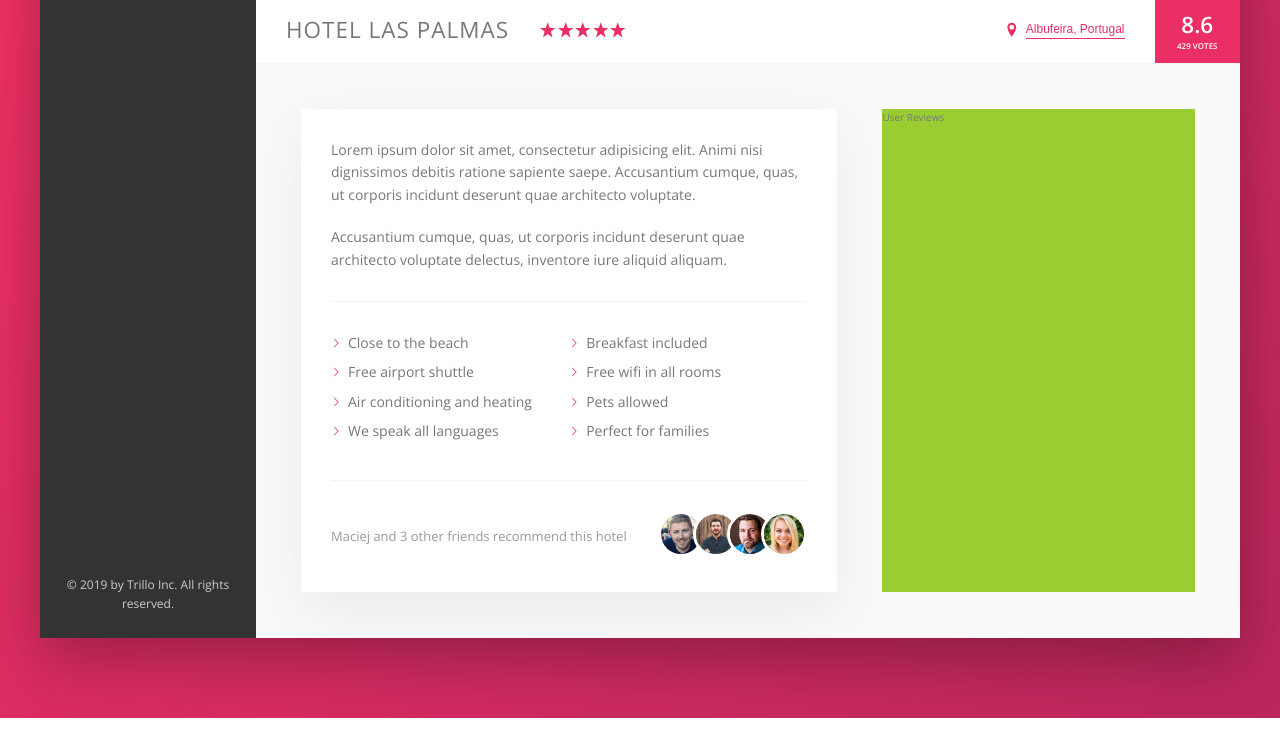
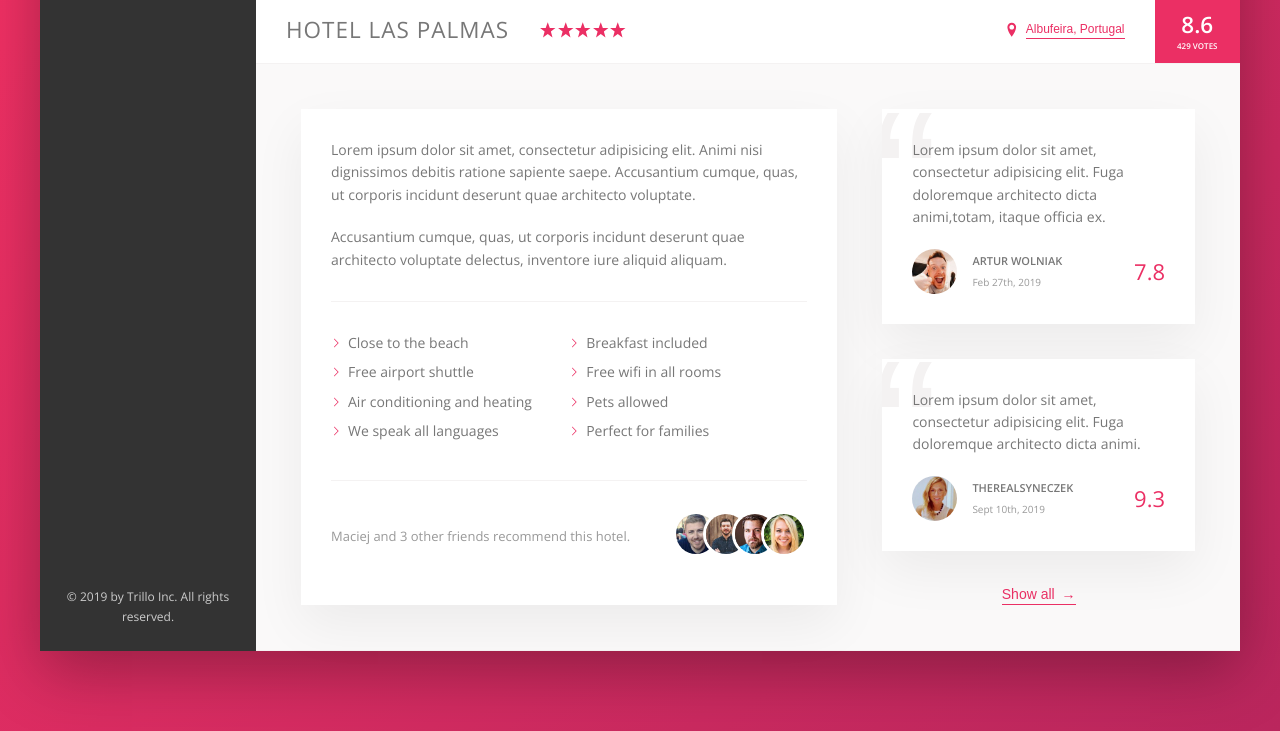
Before and after one commit to DrMalina/Trillo-App, a website: page index.html in a window 1280 px wide. Shown: the part 538-1269 px from the top of the page. Drawn offline with nearby package versions, Linux system fonts and the light colour scheme.

Commit message:
User reviews section

```diff
--- a/index.html
+++ b/index.html
@@ -156,7 +156,7 @@
                             </ul>
                             <div class="recommend">
                                 <p class="recommend__count">
-                                    Maciej and 3 other friends recommend this hotel
+                                    Maciej and 3 other friends recommend this hotel.
                                 </p>
                                 <div class="recommend__friends">
                                     <img src="img/user-3.jpg" alt="Friend 1" class="recommend__photo">
@@ -167,7 +167,35 @@
                             </div>
                         </div>
                         <div class="user-reviews">
-                            User Reviews
+                            <figure class="review">
+                                <blockquote class="review__text">
+                                    Lorem ipsum dolor sit amet, consectetur adipisicing elit. Fuga doloremque architecto dicta animi,totam, itaque officia ex.
+                                </blockquote>
+                                <figcaption class="review__user">
+                                    <img src="img/user-1.jpg" alt="User 1" class="review__photo">
+                                    <div class="review__user-box">
+                                        <p class="review__user-name">Artur Wolniak</p>
+                                        <p class="review__user-date">Feb 27th, 2019</p>
+                                    </div>
+                                    <div class="review__rating">7.8</div>
+                                </figcaption>
+                            </figure>
+
+                            <figure class="review">
+                                <blockquote class="review__text">
+                                    Lorem ipsum dolor sit amet, consectetur adipisicing elit. Fuga doloremque architecto dicta animi.
+                                </blockquote>
+                                <figcaption class="review__user">
+                                    <img src="img/user-2.jpg" alt="User 1" class="review__photo">
+                                    <div class="review__user-box">
+                                        <p class="review__user-name">TheRealSyneczek</p>
+                                        <p class="review__user-date">Sept 10th, 2019</p>
+                                    </div>
+                                    <div class="review__rating">9.3</div>
+                                </figcaption>
+                            </figure>
+
+                            <button class="btn-inline">Show all <span>&rarr;</span></button>
                         </div>
                     </div>
                 </main>
--- a/sass/_components.scss
+++ b/sass/_components.scss
@@ -285,8 +285,17 @@
     cursor: pointer;
     transition: all .2s;
 
+    & span {
+        margin-left: 3px;
+        transition: margin-left .2s;
+    }
+
     &:hover {
         color: var(--color-grey-dark-1);
+
+        span {
+            margin-left: 8px;
+        }
     }
 
     &:focus {
@@ -378,7 +387,70 @@
         border: 3px solid #fff;
 
         &:not(:last-child) {
-            margin-right: -1.5rem;
+            margin-right: -2rem;
         }
     }
 }
+
+//////////////////////////////////////
+// REVIEWS
+.review {
+    background-color: #fff;
+    box-shadow: var(--shadow-light);
+    padding: 3rem;
+    margin-bottom: 3.5rem;
+    position: relative;
+    overflow: hidden;
+
+    &__text {
+        margin-bottom: 2rem;
+        z-index: 10;
+        position: relative;
+    }
+
+    &__user {
+        display: flex;
+        align-items: center;
+    }
+
+    &__photo {
+        height: 4.5rem;
+        width: 4.5rem;
+        border-radius: 50%;
+        margin-right: 1.5rem;
+    }
+
+    &__user-box {
+        margin-right: auto;
+    }
+
+    &__user-name {
+        font-size: 1.1rem;
+        font-weight: 600;
+        text-transform: uppercase;
+        margin-bottom: .4rem;
+    }
+
+    &__user-date {
+        font-size: 1rem;
+        color: var(--color-grey-dark-3);
+    }
+
+    &__rating {
+        font-size: 2.2rem;
+        font-weight: 300;
+        color: var(--color-primary);
+    }
+
+    &::before {
+        content: "\201C";
+        position: absolute;
+        top: -2.75rem;
+        left: -1rem;
+        line-height: 1;
+        font-size: 20rem;
+        color: var(--color-grey-light-2);
+        font-family: sans-serif;
+        z-index: 1;
+    }
+}
--- a/sass/_layout.scss
+++ b/sass/_layout.scss
@@ -38,6 +38,7 @@
 }
 
 .detail {
+    font-size: 1.4rem;
     display: flex;
     padding: 4.5rem;
     background-color: var(--color-grey-light-1);
@@ -46,7 +47,6 @@
 }
 
 .description {
-    font-size: 1.4rem;
     background-color: #fff;
     box-shadow: var(--shadow-light);
     padding: 3rem;
@@ -55,6 +55,10 @@
 }
 
 .user-reviews {
-    background-color: yellowgreen;
+    //background-color: yellowgreen;
     flex: 1;
+
+    display: flex;
+    flex-direction: column;
+    align-items: center;
 }
```
Also changed, not shown: css/style.css.
